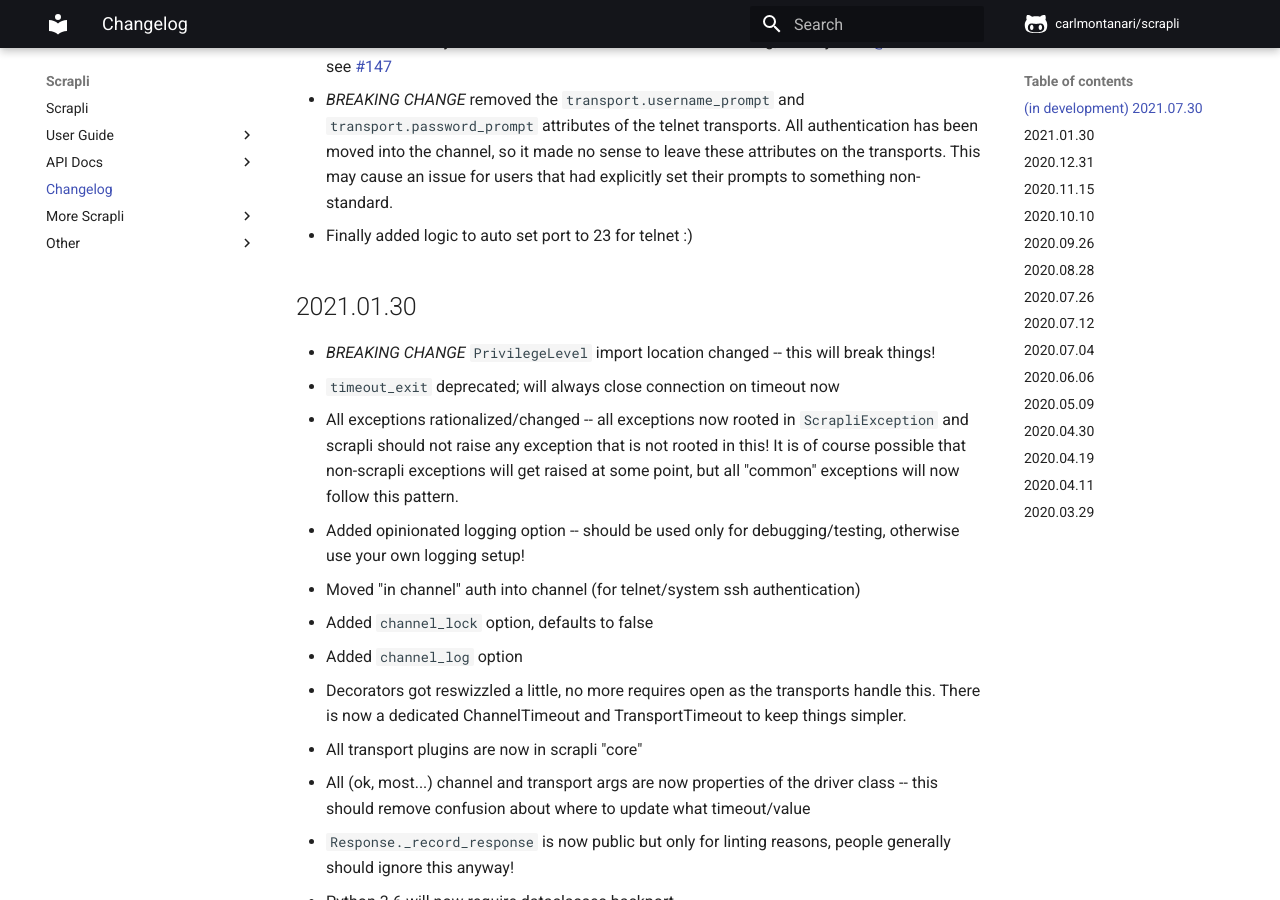
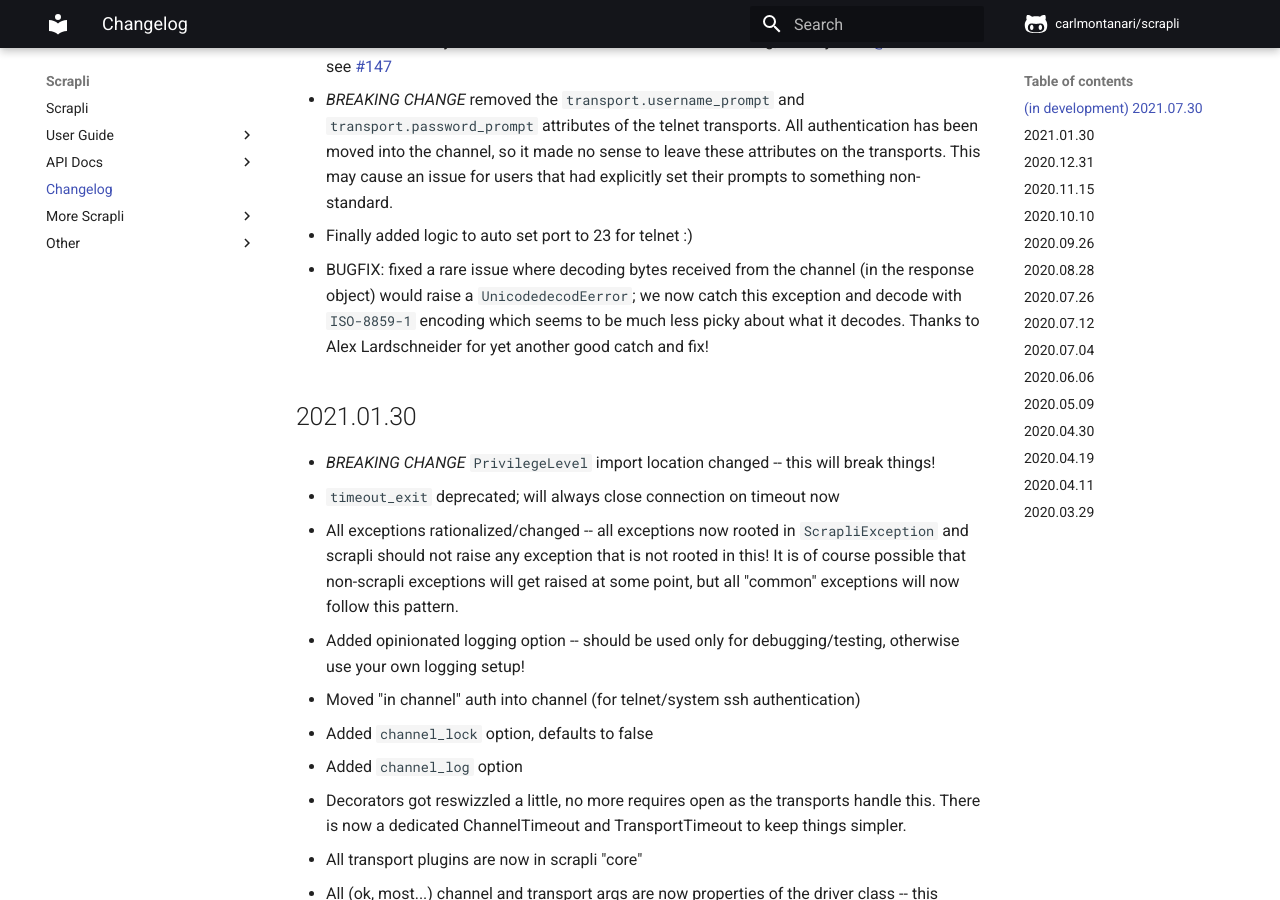
Before and after one commit to carlmontanari/scrapli, an MkDocs documentation site: the page built from docs/changelog.md, in a window 1280 px wide and 900 px high, scrolled down 1938 px. Built offline with MkDocs 1.6.1 and Material for MkDocs 9.7.7, drawn with Linux system fonts in a browser that asks for light colours; comment, search, counter and statistics services are not loaded.

Commit message:
bump doc pins

```diff
--- a/docs/changelog.md
+++ b/docs/changelog.md
@@ -57,6 +57,9 @@
   transports. All authentication has been moved into the channel, so it made no sense to leave these attributes on
   the transports. This may cause an issue for users that had explicitly set their prompts to something non-standard.
 - Finally added logic to auto set port to 23 for telnet :)
+- BUGFIX: fixed a rare issue where decoding bytes received from the channel (in the response object) would raise a
+  `UnicodedecodEerror`; we now catch this exception and decode with `ISO-8859-1` encoding which seems to be much
+  less picky about what it decodes. Thanks to Alex Lardschneider for yet another good catch and fix!
 
 
 ## 2021.01.30
--- a/requirements-docs.txt
+++ b/requirements-docs.txt
@@ -1,5 +1,5 @@
 mdx-gh-links==0.2
-mkdocs==1.2.1
-mkdocs-material==7.1.10
+mkdocs==1.2.2
+mkdocs-material==7.2.0
 mkdocs-material-extensions==1.0.1
 pdoc3==0.9.2 ; sys_platform != "win32"
```
